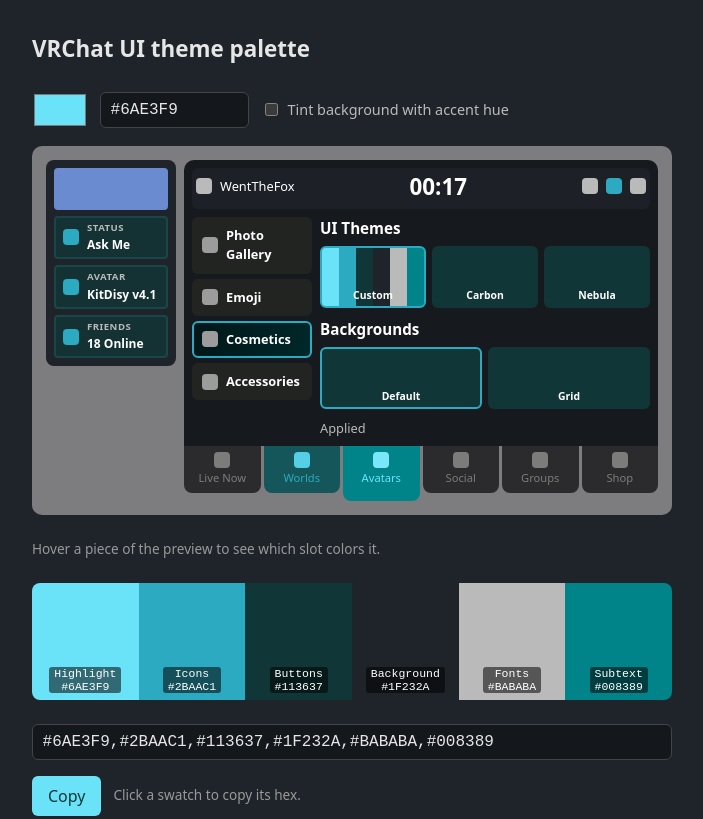
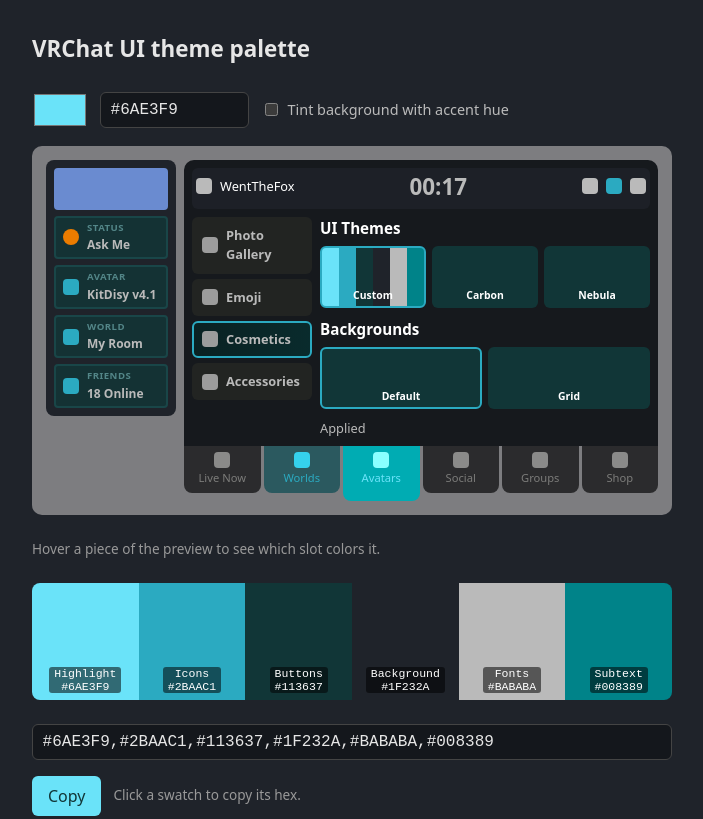
Before and after one commit to WentTheFox/VRChatThemeGenerator, a plain HTML site: page index.html in a window 1280 px wide. Shown: the top 819 px of the page, without its empty margins (288-991 px from the left). Drawn offline with Linux system fonts and the light colour scheme.

Commit message:
Tune preview colors, opacities and nav states from in-game measurements
Co-Authored-By: Claude Sonnet 5.5 <noreply@anthropic.com>

```diff
--- a/index.html
+++ b/index.html
@@ -35,7 +35,7 @@
   .mock .top b { flex: 1; text-align: center; font-size: 1.4rem; }
   .mock .side { display: flex; flex-direction: column; gap: 5px; }
   .mock .item { display: flex; gap: 8px; align-items: center; padding: 7px 8px; border-radius: 6px; background: #222422; border: 2px solid transparent; font-weight: 600; }
-  .mock .item.sel { border-color: var(--ic); background: linear-gradient(90deg, color-mix(in srgb, var(--st) 18%, #000), color-mix(in srgb, var(--st) 30%, #000)); }
+  .mock .item.sel { border-color: var(--ic); background: linear-gradient(90deg, color-mix(in srgb, var(--st) 18%, #0c0c0c), color-mix(in srgb, var(--st) 26%, #0c0c0c)); }
   .mock h4 { margin: 0 0 6px; font-size: .95rem; }
   .mock .tiles { display: flex; gap: 6px; margin-bottom: 10px; }
   .mock .tile { flex: 1; height: 56px; border-radius: 6px; border: 2px solid transparent; display: flex; align-items: flex-end; justify-content: center; font-size: .65rem; font-weight: 700; padding-bottom: 2px; }
@@ -46,11 +46,11 @@
   .mock .muted { color: var(--fn); }
   .mock .nav { display: flex; gap: 3px; padding: 0; margin-left: 138px; font-size: .7rem; align-items: flex-start; }
   .mock .nav div { flex: 1; display: flex; flex-direction: column; align-items: center; gap: 2px; padding: 6px 2px; min-width: 0; text-align: center; border-radius: 0 0 8px 8px; color: color-mix(in srgb, var(--fn) 57%, #292926); background: rgba(0,0,0,.65); cursor: pointer; }
-  .mock .nav .ico { background: color-mix(in srgb, var(--fn) 57%, #292926); }
-  .mock .nav div:hover, .mock .nav div.hov { background: color-mix(in srgb, var(--st) 50%, rgba(0,0,0,.65)); color: var(--ic); }
-  .mock .nav div:hover .ico, .mock .nav div.hov .ico { background: color-mix(in srgb, var(--hl) 65%, var(--ic)); }
-  .mock .nav div:active, .mock .nav div.act { background: var(--st); color: var(--hl); padding-bottom: 14px; }
-  .mock .nav div:active .ico, .mock .nav div.act .ico { background: color-mix(in srgb, var(--hl) 90%, #fff); }
+  .mock .nav .ico { background: color-mix(in srgb, var(--fn) 67%, #292926); }
+  .mock .nav div:hover, .mock .nav div.hov { background: color-mix(in srgb, var(--ic) 36%, #2b2b28); color: var(--ic); }
+  .mock .nav div:hover .ico, .mock .nav div.hov .ico { background: color-mix(in srgb, var(--hl) 40%, var(--ic)); background: rgb(from var(--ic) calc(r * 1.23) calc(g * 1.23) calc(b * 1.23)); }
+  .mock .nav div:active, .mock .nav div.act { background: var(--st); background: rgb(from var(--st) calc(r * 1.31) calc(g * 1.31) calc(b * 1.31)); color: var(--hl); padding-bottom: 14px; }
+  .mock .nav div:active .ico, .mock .nav div.act .ico { background: color-mix(in srgb, var(--hl) 90%, #fff); background: rgb(from var(--hl) calc(r * 1.3) calc(g * 1.3) calc(b * 1.3)); }
   .note { font-size: .85rem; color: #999; }
 </style>
 </head>
@@ -68,17 +68,18 @@
     <div class="stage">
       <div class="panel" data-bg="bg" data-label="Side panel background">
         <div class="banner" data-label="Profile banner (user-set, not themed)"></div>
-        <div class="card" data-bg="btc" data-label="Card"><span class="ico" data-bg="ic" data-label="Card icon"></span><div><small data-fg="fn" data-label="Card label">STATUS</small><span data-fg="w" data-label="Card value">Ask Me</span></div></div>
-        <div class="card" data-bg="btc" data-label="Card"><span class="ico" data-bg="ic" data-label="Card icon"></span><div><small data-fg="fn" data-label="Card label">AVATAR</small><span data-fg="w" data-label="Card value">KitDisy v4.1</span></div></div>
-        <div class="card" data-bg="btc" data-label="Card"><span class="ico" data-bg="ic" data-label="Card icon"></span><div><small data-fg="fn" data-label="Card label">FRIENDS</small><span data-fg="w" data-label="Card value">18 Online</span></div></div>
+        <div class="card" data-bg="btc" data-label="Card"><span class="ico" style="background:#eb7c00;border-radius:50%" data-label="Status dot (user-set, not themed)"></span><div><small data-fg="lbl" data-label="Card label">STATUS</small><span data-fg="fn" data-label="Card value">Ask Me</span></div></div>
+        <div class="card" data-bg="btc" data-label="Card"><span class="ico" data-bg="ic" data-label="Card icon"></span><div><small data-fg="lbl" data-label="Card label">AVATAR</small><span data-fg="fn" data-label="Card value">KitDisy v4.1</span></div></div>
+        <div class="card" data-bg="btc" data-label="Card"><span class="ico" data-bg="ic" data-label="Card icon"></span><div><small data-fg="lbl" data-label="Card label">WORLD</small><span data-fg="fn" data-label="Card value">My Room</span></div></div>
+        <div class="card" data-bg="btc" data-label="Card"><span class="ico" data-bg="ic" data-label="Card icon"></span><div><small data-fg="lbl" data-label="Card label">FRIENDS</small><span data-fg="fn" data-label="Card value">18 Online</span></div></div>
       </div>
       <div class="win">
-        <div class="top"><span class="ico" data-bg="fn" data-label="Top bar icon"></span><span data-fg="w" data-label="Username">WentTheFox</span><b data-fg="w" data-label="Clock">00:17</b><span class="ico" data-bg="fn" data-label="Top bar icon"></span><span class="ico" data-bg="ic" data-label="Top bar icon (active/hovered)"></span><span class="ico" data-bg="fn" data-label="Top bar icon"></span></div>
+        <div class="top"><span class="ico" data-bg="fn" data-label="Top bar icon"></span><span data-fg="w" data-label="Username">WentTheFox</span><b data-fg="fn" data-label="Clock">00:17</b><span class="ico" data-bg="fn" data-label="Top bar icon"></span><span class="ico" data-bg="ic" data-label="Top bar icon (active/hovered)"></span><span class="ico" data-bg="fn" data-label="Top bar icon"></span></div>
         <div class="side">
-          <div class="item" data-label="Menu item"><span class="ico" data-bg="fn80" data-label="Menu icon"></span><span data-fg="w" data-label="Menu item text">Photo Gallery</span></div>
-          <div class="item" data-label="Menu item"><span class="ico" data-bg="fn80" data-label="Menu icon"></span><span data-fg="w" data-label="Menu item text">Emoji</span></div>
-          <div class="item sel" data-bd="ic" data-label="Selected menu item (outline)"><span class="ico" data-bg="fn80" data-label="Menu icon"></span><span data-fg="w" data-label="Menu item text">Cosmetics</span></div>
-          <div class="item" data-label="Menu item"><span class="ico" data-bg="fn80" data-label="Menu icon"></span><span data-fg="w" data-label="Menu item text">Accessories</span></div>
+          <div class="item" data-label="Menu item"><span class="ico" data-bg="fn80" data-label="Menu icon"></span><span data-fg="fn" data-label="Menu item text">Photo Gallery</span></div>
+          <div class="item" data-label="Menu item"><span class="ico" data-bg="fn80" data-label="Menu icon"></span><span data-fg="fn" data-label="Menu item text">Emoji</span></div>
+          <div class="item sel" data-bd="ic" data-label="Selected menu item (outline)"><span class="ico" data-bg="fn80" data-label="Menu icon"></span><span data-fg="fn" data-label="Menu item text">Cosmetics</span></div>
+          <div class="item" data-label="Menu item"><span class="ico" data-bg="fn80" data-label="Menu icon"></span><span data-fg="fn" data-label="Menu item text">Accessories</span></div>
         </div>
         <div>
           <h4 data-fg="w" data-label="Section heading">UI Themes</h4>
@@ -91,8 +92,8 @@
     </div>
     <div class="nav">
       <div data-info="Nav tab: Fonts at ~57% on black at 65% opacity"><span class="ico"></span>Live Now</div>
-      <div class="hov" data-info="Nav tab (hovered): Subtext-tinted background, Icons/Highlight icon, Icons label"><span class="ico"></span>Worlds</div>
-      <div class="act" data-info="Nav tab (pressed): Subtext background, Highlight icon + label"><span class="ico"></span>Avatars</div>
+      <div class="hov" data-info="Nav tab (hovered): Icons at ~36% over the tab background, Icons/Highlight icon, Icons label"><span class="ico"></span>Worlds</div>
+      <div class="act" data-info="Nav tab (active): Subtext x1.31 background, Highlight x1.3 icon, Highlight label"><span class="ico"></span>Avatars</div>
       <div data-info="Nav tab: Fonts at ~57% on black at 65% opacity"><span class="ico"></span>Social</div>
       <div data-info="Nav tab: Fonts at ~57% on black at 65% opacity"><span class="ico"></span>Groups</div>
       <div data-info="Nav tab: Fonts at ~57% on black at 65% opacity"><span class="ico"></span>Shop</div>
@@ -109,7 +110,7 @@
     <button id="copy">Copy</button>
     <span class="note" id="status">Click a swatch to copy its hex.</span>
   </div>
-  <p class="note">Slot order matches VRChat's Export/Import string: Highlight, Icons, Buttons, Background, Fonts, Subtext. Highlight follows your accent; Icons, Buttons and Subtext are derived from it; Background and Fonts stay neutral. Rough mockup above, with opacities measured from in-game screenshots of the default palette: Fonts = gray text and icons (partly transparent on the nav), Icons = cyan accents and selection outlines, Highlight = pressed/hovered nav content and the card border tint, Buttons = cards, Subtext = pressed/hovered nav tab and selected menu item, Background = panels and window. Hover a piece to see its slot; hover/click the bottom nav to try it. Paste the string into VRChat's <b>Import</b>.</p>
+  <p class="note">Slot order matches VRChat's Export/Import string: Highlight, Icons, Buttons, Background, Fonts, Subtext. Highlight follows your accent; Icons, Buttons and Subtext are derived from it; Background and Fonts stay neutral. Rough mockup above, with opacities measured from in-game screenshots of the default palette: Fonts = gray text and icons (partly transparent on the nav), Icons = cyan accents and selection outlines, Highlight = pressed/hovered nav content and the card border tint, Buttons = cards, Subtext = pressed nav tab and selected menu item, Background = panels and window. Hover a piece to see its slot; hover/click the bottom nav to try it. Paste the string into VRChat's <b>Import</b>.</p>
 </main>
 
 <script>
@@ -161,7 +162,7 @@ function render() {
   $('swatches').innerHTML = colors.map((c, i) =>
     `<div class="sw" style="background:${c}" data-hex="${c}" title="Copy ${c}"><span>${NAMES[i]}<br>${c}</span></div>`).join('');
   $('out').value = colors.join(',');
-  const slotVal = k => ({ hl: colors[0], ic: colors[1], bt: colors[2], bg: colors[3], fn: colors[4], st: colors[5], w: '#fff', k: '#000', sub: 'var(--sub)', btc: `color-mix(in srgb, ${colors[2]} 80%, ${colors[3]})`, fn80: `color-mix(in srgb, ${colors[4]} 80%, #222422)` })[k];
+  const slotVal = k => ({ hl: colors[0], ic: colors[1], bt: colors[2], bg: colors[3], fn: colors[4], st: colors[5], w: '#fff', k: '#000', sub: 'var(--sub)', btc: `color-mix(in srgb, ${colors[2]} 80%, ${colors[3]})`, lbl: `color-mix(in srgb, ${colors[4]} 42%, color-mix(in srgb, ${colors[5]} 55%, ${colors[2]}))`, fn80: `color-mix(in srgb, ${colors[4]} 80%, #222422)` })[k];
   document.querySelectorAll('#mock [data-fg]').forEach(e => e.style.color = slotVal(e.dataset.fg));
   document.querySelectorAll('#mock [data-bg]').forEach(e => e.style.background = slotVal(e.dataset.bg));
   document.querySelectorAll('#mock [data-bd]').forEach(e => e.style.borderColor = slotVal(e.dataset.bd));
@@ -177,7 +178,7 @@ picker.addEventListener('input', () => setAccent(picker.value));
 hex.addEventListener('input', () => setAccent(hex.value.startsWith('#') ? hex.value : '#' + hex.value));
 tint.addEventListener('change', render);
 
-const SLOT = { hl: 'Highlight', ic: 'Icons', bt: 'Buttons', bg: 'Background', fn: 'Fonts', st: 'Subtext', w: 'white (not themed)', k: 'black (not themed)', sub: 'Icons', btc: 'Buttons (80% over Background)', fn80: 'Fonts (80%)' };
+const SLOT = { hl: 'Highlight', ic: 'Icons', bt: 'Buttons', bg: 'Background', fn: 'Fonts', st: 'Subtext', w: 'white (not themed)', k: 'black (not themed)', sub: 'Icons', btc: 'Buttons (80% over Background)', fn80: 'Fonts (80%)', lbl: 'Fonts 42% over a Subtext/Buttons mix' };
 $('mock').addEventListener('mouseover', e => {
   const el = e.target.closest('[data-label],[data-info]'); if (!el) return;
   const d = el.dataset;
```
